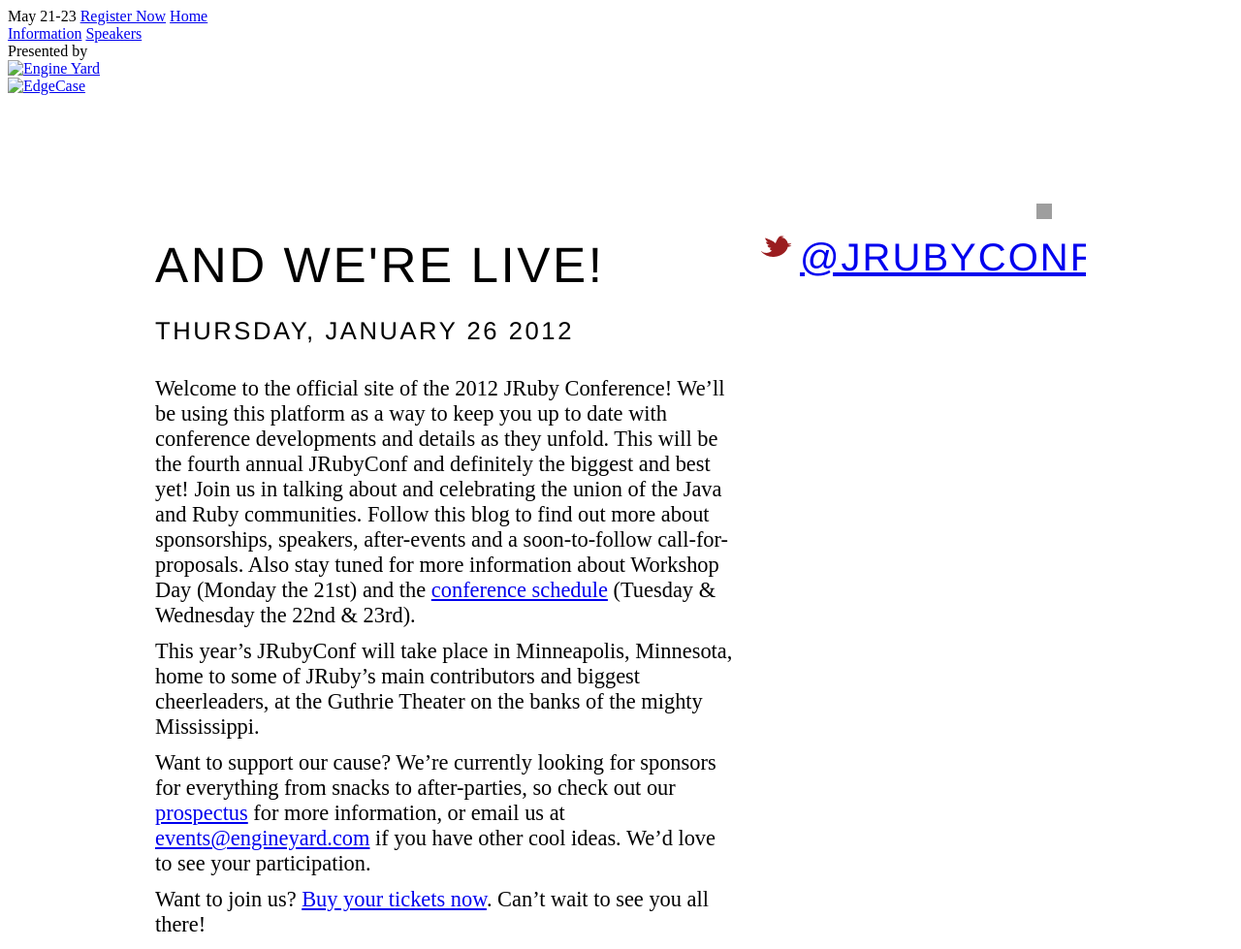
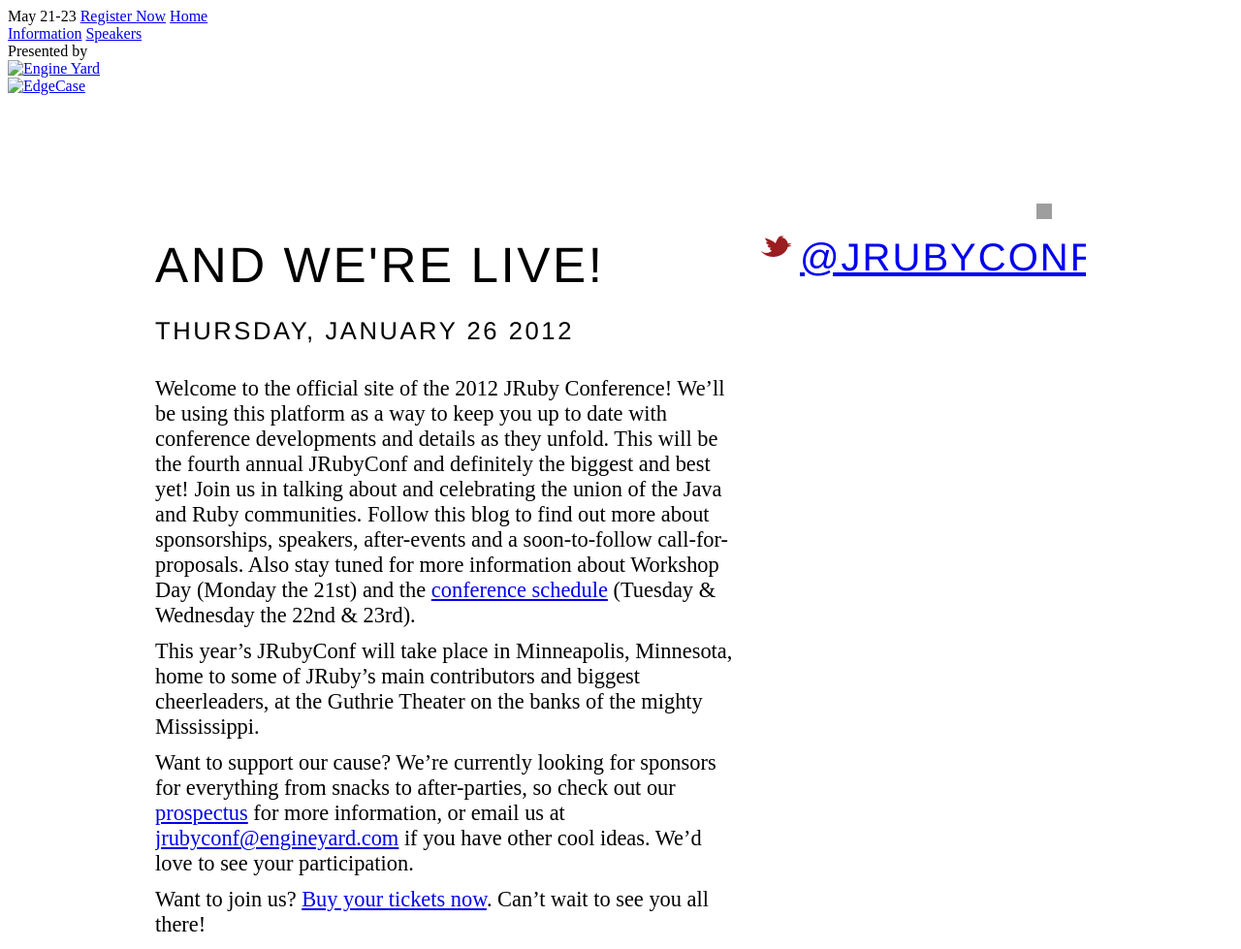
Before and after one commit to jruby/jrubyconf.com, a Jekyll site: the page built from _news/_posts/2012-01-26-we-re-live.markdown, in a window 1280 px wide. Shown: the whole page at 97% size. Built offline with Jekyll 4.4.1, drawn with Linux system fonts in a browser that asks for light colours; nearby versions of some CDN libraries; comment, search, counter and statistics services are not loaded; grey boxes are pictures that could not be loaded.

Commit message:
Change email to jrubyconf@

```diff
--- a/_news/_posts/2012-01-26-we-re-live.markdown
+++ b/_news/_posts/2012-01-26-we-re-live.markdown
@@ -19,13 +19,13 @@ Guthrie Theater on the banks of the mighty Mississippi.
 
 Want to support our cause? We're currently looking for sponsors for
 everything from snacks to after-parties, so check out our [prospectus][]
-for more information, or email us at [events@engineyard.com][events] if you have
+for more information, or email us at [jrubyconf@engineyard.com][email] if you have
 other cool ideas. We'd love to see your participation.
 
 Want to join us? [Buy your tickets now][register]. Can't wait to see
 you all there!
 
 [prospectus]: /jrubyconf2012-sponsor.pdf
-[events]: mailto:events@engineyard.com?subject=JRubyConf%202012
+[email]: mailto:jrubyconf@engineyard.com?subject=JRubyConf%202012
 [register]: http://www.eventbrite.com/event/2571529514
 [schedule]: /#schedule
```
